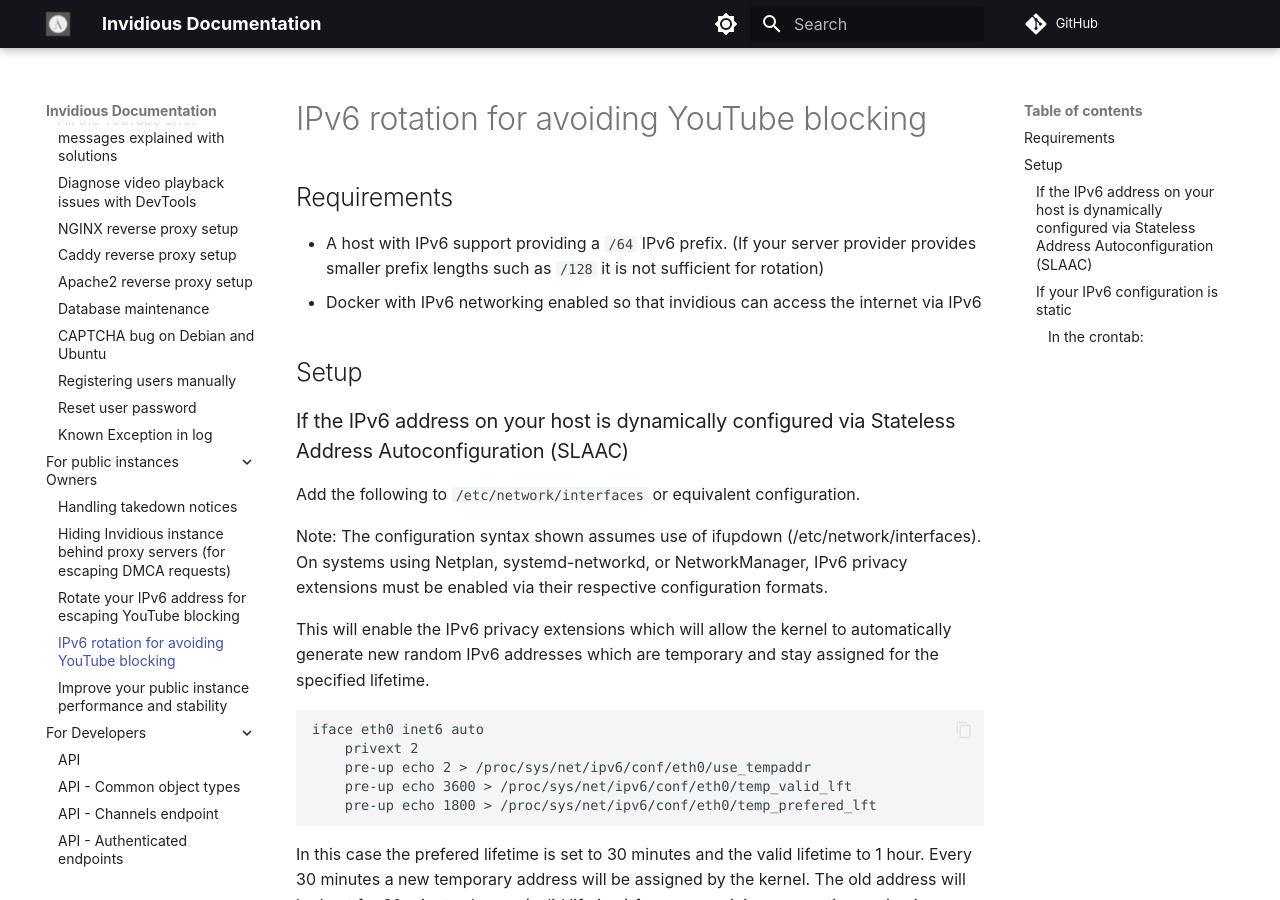
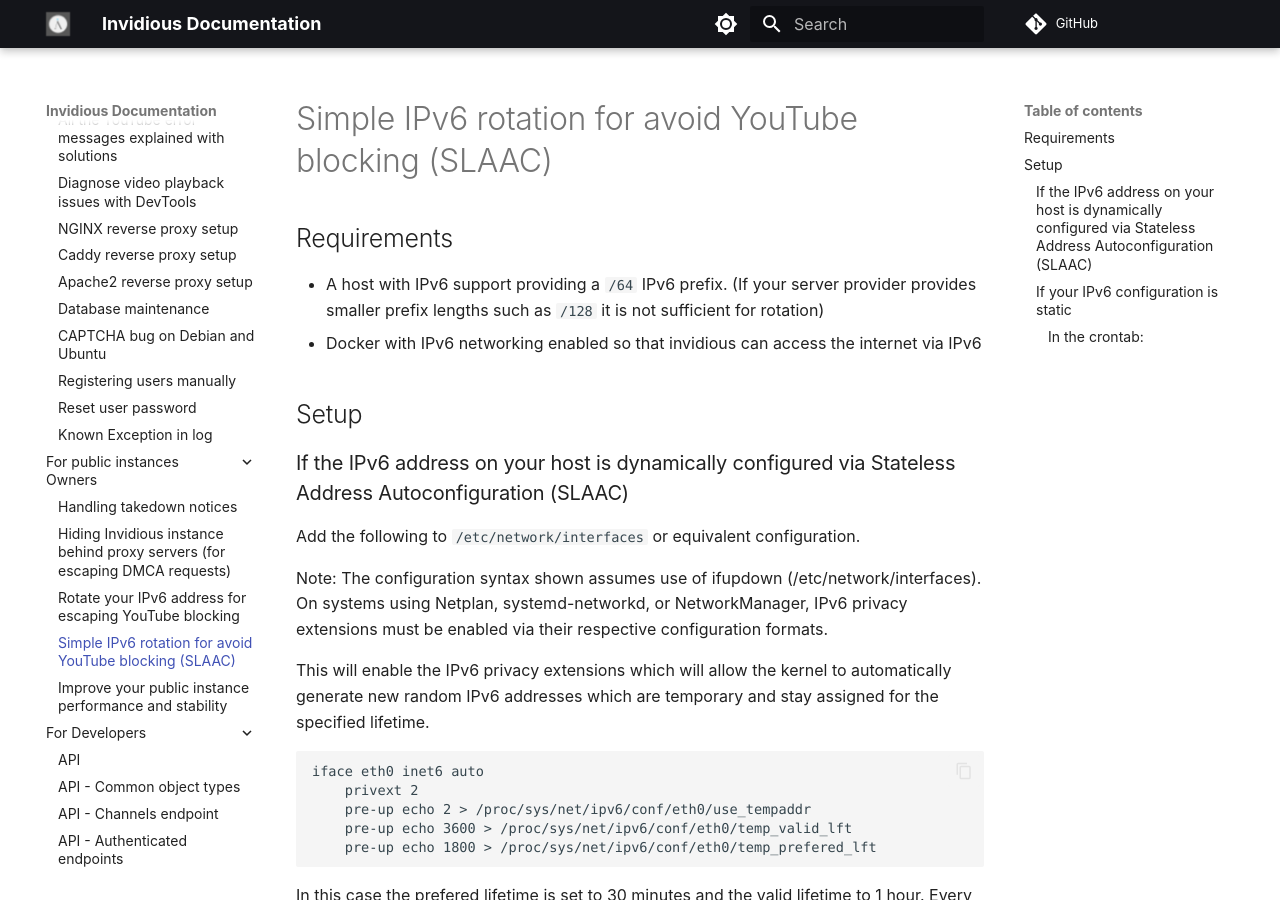
Before and after one commit to iv-org/documentation, an MkDocs documentation site: the page built from docs/ipv6-rotation-simple.md, in a window 1280 px wide and 900 px high. Built offline with MkDocs 1.6.1 and Material for MkDocs 9.7.7, drawn with Linux system fonts in a browser that asks for light colours; comment, search, counter and statistics services are not loaded.

Commit message:
Update title for IPv6 rotation documentation

```diff
--- a/docs/ipv6-rotation-simple.md
+++ b/docs/ipv6-rotation-simple.md
@@ -1,4 +1,4 @@
-# IPv6 rotation for avoiding YouTube blocking
+# Simple IPv6 rotation for avoid YouTube blocking (SLAAC)
 
 ## Requirements
 - A host with IPv6 support providing a ``/64`` IPv6 prefix. (If your server provider provides smaller prefix lengths such as ``/128`` it is not sufficient for rotation)
```
